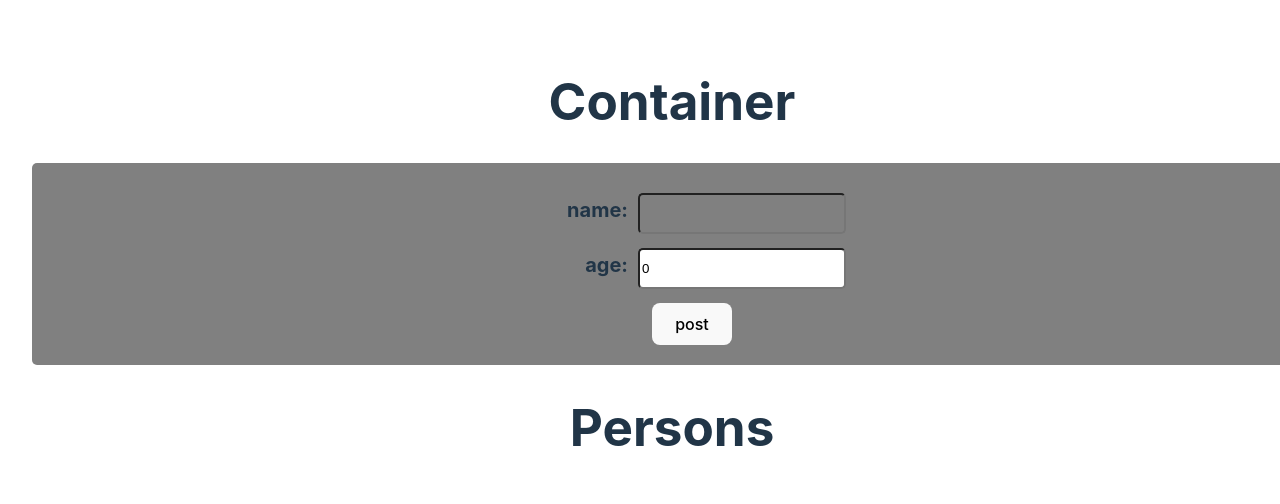
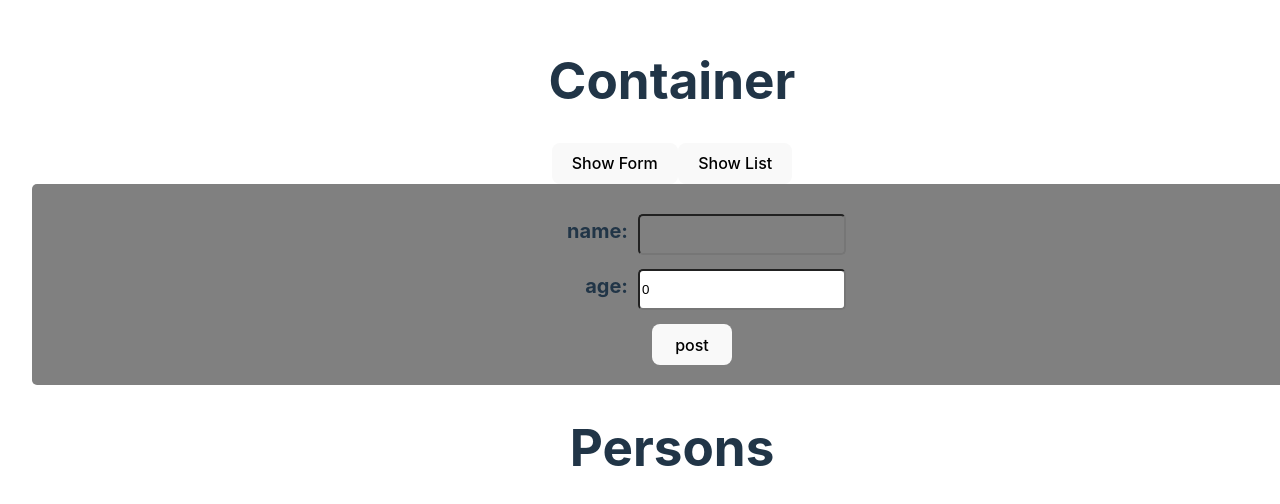
Before and after one commit to Kymaeda/udemy-vue-with-ts-2, a Vue app: page / in a window 1280 px wide. Shown: the part 128-632 px from the top of the page. Built offline with nearby package versions, Linux system fonts and the light colour scheme.

Commit message:
動的コンポーネント

```diff
--- a/src/components/PersonContainer.vue
+++ b/src/components/PersonContainer.vue
@@ -1,7 +1,7 @@
 <script setup lang="ts">
 import PersonForm from './PersonForm.vue';
 import PersonList from './PersonList.vue';
-import { ref, Ref } from 'vue';
+import { ref, Ref, computed } from 'vue';
 
 interface Person {
   id: number,
@@ -18,14 +18,36 @@ const removePerson = (person_id: number) => {
   console.log('person_id', person_id)
   persons.value = persons.value.filter(person => person.id != person_id)
 }
+
+const isActiveTab = ref(1)
+const activate = (tabNum: number) => {
+  isActiveTab.value = tabNum
+}
+const currentComponent = computed(() => {
+  switch (isActiveTab.value) {
+    case 1:
+      return PersonForm
+    case 2:
+      return PersonList
+  }
+})
 </script>
 
 <template>
   <div class="person_container">
     <h1>Container</h1>
 
-    <PersonForm @submit="addPerson"/>
-    <PersonList :persons="persons" @remove="removePerson" />
+    <button @click="activate(1)">Show Form</button>
+    <button @click="activate(2)">Show List</button>
+
+    <!-- <PersonForm @submit="addPerson"/> -->
+    <!-- <PersonList :persons="persons" @remove="removePerson" /> -->
+
+    <!-- NOTE: bindやイベントハンドラが同じでコンポーネントの中身が違うう物を切り替えるのに動的コンポーネントは使える -->
+    <!-- <component :is="currentComponent" @submit="addPerson" ></component> -->
+
+    <component :is="PersonForm" @submit="addPerson" ></component>
+    <component :is="PersonList" :persons="persons" @remove="removePerson"></component>
   </div>
 </template>
 
```
